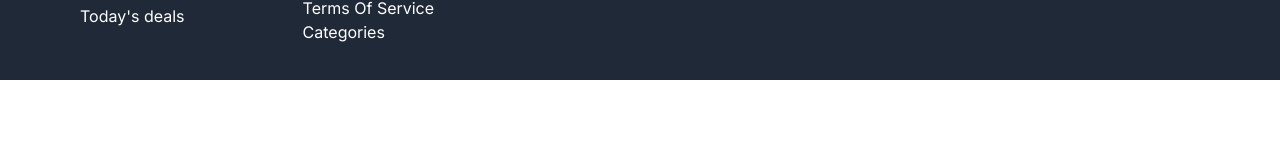
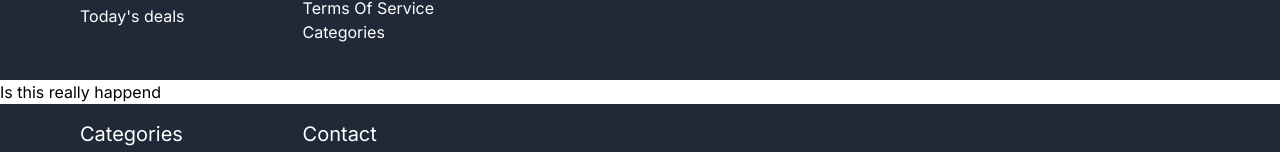
Before and after one commit to nahian255/llc-jobtask, a Next.js app: page / in a window 1280 px wide. Shown: the part 2856-3008 px from the top of the page. Before the commit the page ends 2936 px from the top, so only its background shows below. Built offline with nearby package versions, Linux system fonts and the light colour scheme.

Commit message:
tailwind class issue, try to fix

```diff
--- a/src/app/page.js
+++ b/src/app/page.js
@@ -18,7 +18,8 @@ export default function Home() {
         <h1 className="text-2xl py-6"> Sign up and get exclusive special deals</h1>
       </div>
 
-      {/* <Footer /> */}
+      <Footer />
+      <h1>Is this really happend</h1>
       <Foo />
     </main>
   );
```
